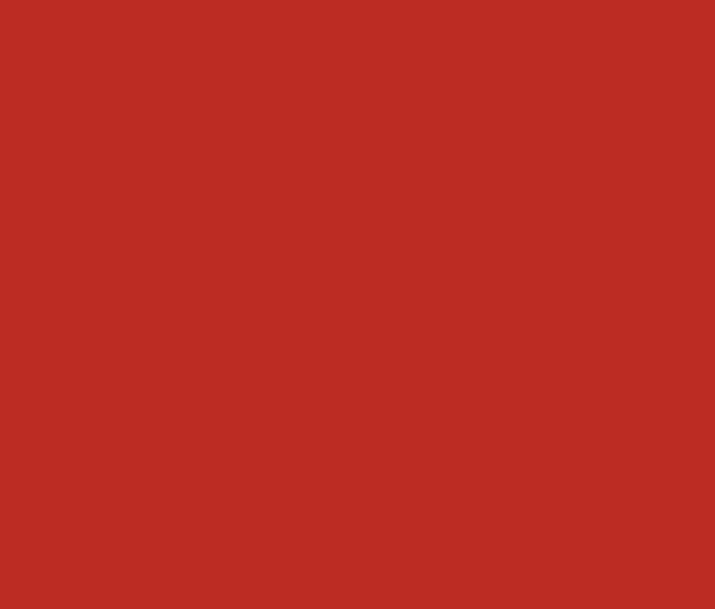
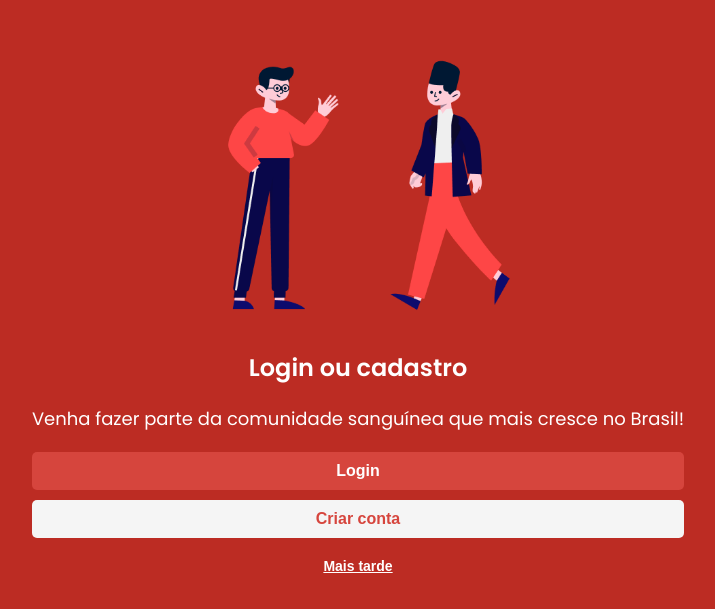
Before and after one commit to KlayvemGuimaraes/SangueHeroi-Front, a React (Create React App) app in the folder sangueheroi/: page /register in a window 1280 px wide. Before the commit this address had no page. Shown: the part 111-720 px from the top of the page, without its empty margins (282-997 px from the left). Built offline with nearby package versions, Linux system fonts and the light colour scheme; a web font is replaced by a local one.

Commit message:
update screen register

```diff
--- a/sangueheroi/src/App.js
+++ b/sangueheroi/src/App.js
@@ -1,9 +1,7 @@
 import Navbar from "./components/Navbar/Navbar";
 import { BrowserRouter as Router, Route, Routes } from 'react-router-dom';
-import Login from './pages/Login/Login';
+import Register from './pages/Register/Register';
 import Doubts from "./components/Doubts/Doubts"
-import 'bootstrap/dist/css/bootstrap.min.css';
-
 
 function App() {
   return (
@@ -12,7 +10,7 @@ function App() {
       <Routes>
         <Route path="/" element={<Navbar />} /> {/* Página inicial */}
         <Route path="/doubts" element={<Doubts />} /> {/* Página inicial */}
-        <Route path="/login" element={<Login />} /> {/* Outra página */}
+        <Route path="/register" element={<Register />} /> {/* Outra página */}
       </Routes>
     </Router>
     </>
--- a/sangueheroi/src/components/Navbar/Navbar.jsx
+++ b/sangueheroi/src/components/Navbar/Navbar.jsx
@@ -6,6 +6,7 @@ import { useNavigate } from 'react-router-dom'; // Para navegação
 
 const Navbar = () => {
   const [fadeIn, setFadeIn] = useState(false); // Estado para controlar o fade-in
+  const [fadeOut, setFadeOut] = useState(false); // Estado para controlar o fade-out
   const navigate = useNavigate();
 
   // Aplica o efeito de fade-in após a montagem do componente
@@ -15,14 +16,17 @@ const Navbar = () => {
     }, 100); // Adiciona um pequeno delay antes de ativar a animação (opcional)
   }, []);
 
-  // Função para navegar para outra tela ao clicar
+  // Função para navegar para outra tela ao clicar com fade-out
   const handleClick = () => {
-    navigate('/login');
+    setFadeOut(true); // Inicia o efeito de fade-out
+    setTimeout(() => {
+      navigate('/register'); // Navega para a página de login após a animação
+    }, 1500); // Tempo de delay correspondente à duração da animação de fade-out
   };
 
   return (
     <div
-      className={`${styles.container} ${fadeIn ? styles['fade-in'] : ''}`} // Aplica o fade-in quando o estado é verdadeiro
+      className={`${styles.container} ${fadeIn ? styles['fade-in'] : ''} ${fadeOut ? styles['fade-out'] : ''}`} // Aplica o fade-in e fade-out
       onClick={handleClick}
       style={{ cursor: 'pointer' }} // Define o cursor como pointer para indicar clique
     >
--- a/sangueheroi/src/components/Navbar/Navbar.module.css
+++ b/sangueheroi/src/components/Navbar/Navbar.module.css
@@ -1,15 +1,4 @@
 @import url('https://fonts.googleapis.com/css2?family=Oregano:ital@0;1&display=swap');
-
-body {
-  background-color: #BC2C23;
-  margin: 0;
-  padding: 0;
-  height: 100vh;
-  display: flex;
-  justify-content: center;
-  align-items: center;
-  padding: 0px !important;
-}
 
 .container {
   position: relative;
@@ -27,8 +16,13 @@ body {
   opacity: 1; /* Torna o elemento visível com a transição */
 }
 
+.fade-out {
+  opacity: 0; /* Inicia o efeito de fade-out */
+  transition: opacity 1.5s ease-out; /* Suaviza o fade-out */
+}
+
 .backgroundImage {
-  width: 100%;
+  width: 110%;
   height: auto;
   z-index: 1;
 }
--- a/sangueheroi/src/pages/Login/Login.module.css
+++ /dev/null
@@ -1,93 +0,0 @@
-@import url('https://fonts.googleapis.com/css2?family=Poppins:wght@400;600&display=swap');
-
-body {
-  font-family: 'Poppins', sans-serif;
-  margin: 0;
-  padding: 0;
-  background-color: #BC2C23;
-  display: flex;
-  justify-content: center;
-  align-items: center;
-  height: 100vh;
-  padding: 20px;
-}
-
-.container {
-  text-align: center;
-  width: 100%;
-  height: 100%;
-}
-
-.imageContainer {
-  width: 100%;
-  height: 300px; /* Ajuste conforme necessário */
-  background-image: url('../../assets/persons.svg'); /* Caminho atualizado */
-  background-repeat: no-repeat;
-  background-position: center;
-  background-size: contain; /* Mantém a proporção do SVG */
-}
-
-/* Estilos apenas para mobile */
-@media (max-width: 768px) {
-  .containerText {
-    background-color: white;
-    padding: 20px;
-    border-radius: 10px; /* Arredondar os cantos */
-  }
-
-  .containerText > .titulo {
-    color: black;
-  }
-  .containerText > p {
-    color: black;
-  }
-
-  .buttonContainer > .moreLater {
-    color: black;
-    text-decoration: none;
-  }
-}
-
-.titulo {
-  color: white;
-  font-size: 24px;
-  margin-bottom: 20px;
-}
-
-p {
-  color: white;
-  font-size: 18px;
-  margin-bottom: 20px;
-}
-
-.buttonContainer {
-  display: flex;
-  flex-direction: column;
-  gap: 10px;
-}
-
-button {
-  padding: 10px;
-  border-radius: 5px;
-  border: none;
-  font-size: 16px;
-  font-weight: 600;
-  cursor: pointer;
-}
-
-button.login {
-  background-color: #D6453D;
-  color: white;
-}
-
-button.createAccount {
-  background-color: #F5F5F5;
-  color: #D6453D;
-}
-
-button.moreLater {
-  background: none;
-  color: white;
-  text-decoration: underline;
-  font-size: 14px;
-}
--- a/sangueheroi/src/pages/Login/Login.jsx
+++ b/sangueheroi/src/pages/Register/Register.jsx
@@ -1,16 +1,17 @@
 import React from 'react';
-import styles from './Login.module.css'; // Importando o CSS Module
+import styles from './Register.module.css'; // Importando o CSS Module
+import ScreenElements from "../../assets/elementsLogin.png"
 
-
-const Login = () => {
+const Register = () => {
   return (
     <div className={styles.container}>
       <div className={styles.imageContainer}></div> {/* Contêiner da imagem de fundo */}
+
       <div className={styles.containerText}>
           <h1 className={styles.titulo}>Login ou cadastro</h1>
           <p>Venha fazer parte da comunidade sanguínea que mais cresce no Brasil!</p>
           <div className={styles.buttonContainer}>
-            <button className={styles.login}>Login</button>
+            <button className={styles.register}>Login</button>
             <button className={styles.createAccount}>Criar conta</button>
             <button className={styles.moreLater}>Mais tarde</button>
           </div>
@@ -19,4 +20,4 @@ const Login = () => {
   );
 };
 
-export default Login;
+export default Register;
--- /dev/null
+++ b/sangueheroi/src/pages/Register/Register.module.css
@@ -0,0 +1,134 @@
+@import url('https://fonts.googleapis.com/css2?family=Poppins:wght@400;600&display=swap');
+body {
+  font-family: 'Poppins', sans-serif;
+  margin: 0;
+  padding: 0;
+  background-color: #BC2C23;
+  display: flex;
+  justify-content: center;
+  height: 100vh;
+  padding: 20px;
+}
+
+.backgroundImage {
+  width: 110%;
+  height: auto;
+  z-index: 1;
+}
+
+.container {
+  text-align: center;
+  width: 100%;
+  height: 100%;
+  display: flex;
+  flex-direction: column; /* Organiza os elementos verticalmente */
+  justify-content: center;
+  align-items: center;
+}
+
+.imageContainer {
+  width: 100%;
+  height: 300px;
+  background-image: url('../../assets/persons.png'); /* Caminho atualizado */
+  background-repeat: no-repeat;
+  background-position: center;
+  background-size: contain;
+}
+
+.titulo {
+  color: white;
+  font-size: 24px;
+  margin-bottom: 20px;
+}
+
+p {
+  color: white;
+  font-size: 18px;
+  margin-bottom: 20px;
+}
+
+.buttonContainer {
+  display: flex;
+  flex-direction: column;
+  gap: 10px;
+}
+
+button {
+  padding: 10px;
+  border-radius: 5px;
+  border: none;
+  font-size: 16px;
+  font-weight: 600;
+  cursor: pointer;
+}
+
+button.register {
+  background-color: #D6453D;
+  color: white;
+  font-weight: 700;
+}
+
+button.createAccount {
+  background-color: #F5F5F5;
+  color: #D6453D;
+  font-weight: 700;
+}
+
+button.moreLater {
+  background: none;
+  color: white;
+  text-decoration: underline;
+  font-size: 14px;
+}
+
+/* Classe para a nova imagem que fica abaixo de tudo */
+.footerImageContainer {
+  margin-top: 20px; /* Espaço entre o conteúdo e a imagem */
+  width: 100%;
+  display: flex;
+  justify-content: center; /* Centraliza a imagem horizontalmente */
+}
+
+.footerImage {
+  width: 80%; /* Ajusta a largura da imagem conforme necessário */
+  height: auto; /* Mantém a proporção da imagem */
+}
+
+/* Estilos para mobile */
+@media (max-width: 768px) {
+  .containerText {
+    background-color: white;
+    padding: 20px;
+    border-radius: 10px; /* Arredondar os cantos */
+  }
+
+  .containerText > .titulo {
+    color: black;
+    font-weight: 700;
+  }
+
+  .containerText > p {
+    color: black;
+    font-size: 16px;
+    font-weight: 500;
+  }
+
+  .buttonContainer > .moreLater {
+    color: black;
+    text-decoration: none;
+  }
+
+  p {
+    color: #858494;
+  }
+
+  .footerImage {
+    width: 100%; /* Ajusta a imagem para telas menores */
+  }
+}
+
+@media (min-width: 769px) {
+  .footerImage {
+    width: 50%; /* Ajusta a imagem para telas maiores */
+  }
+}
```
